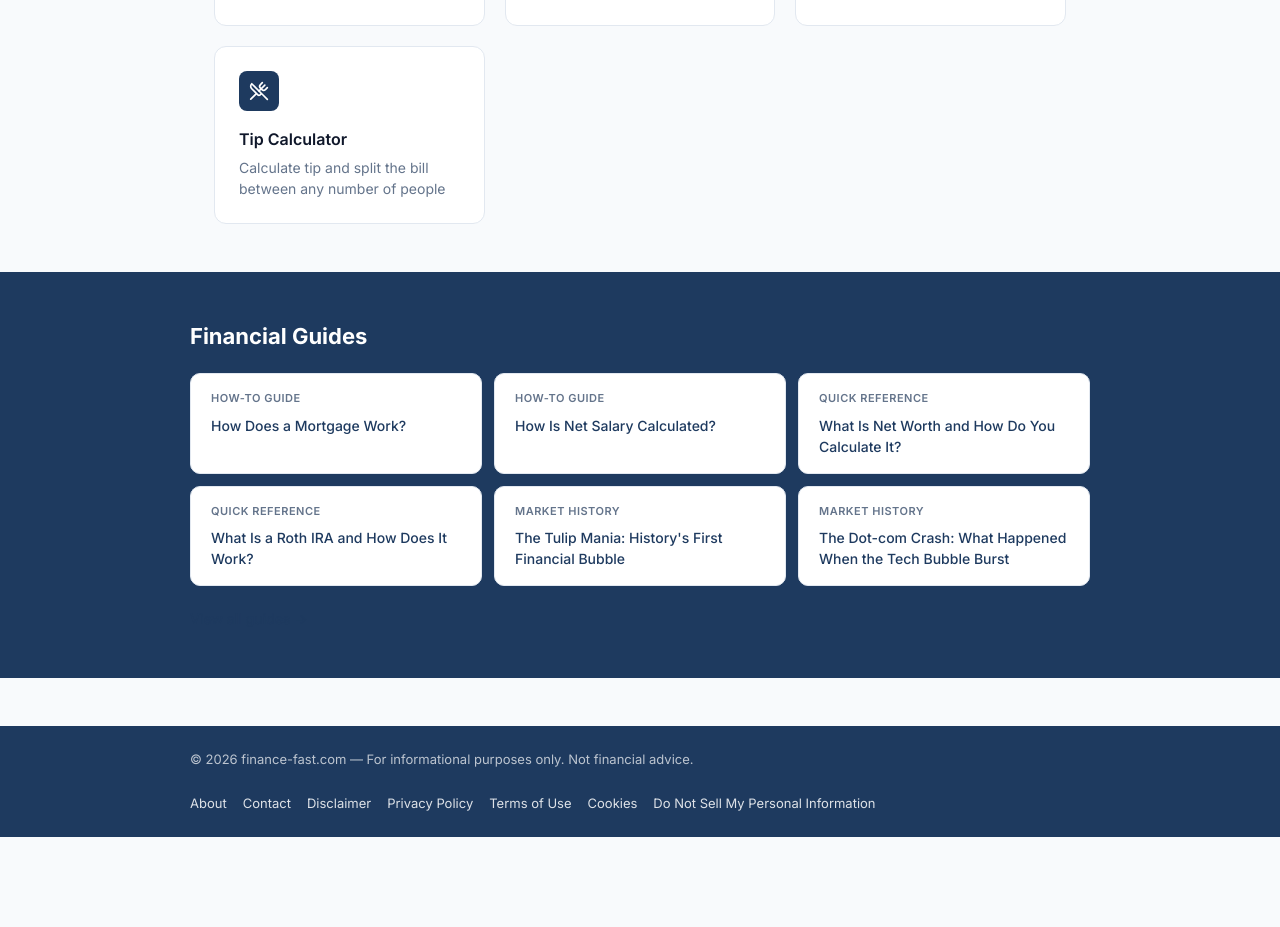
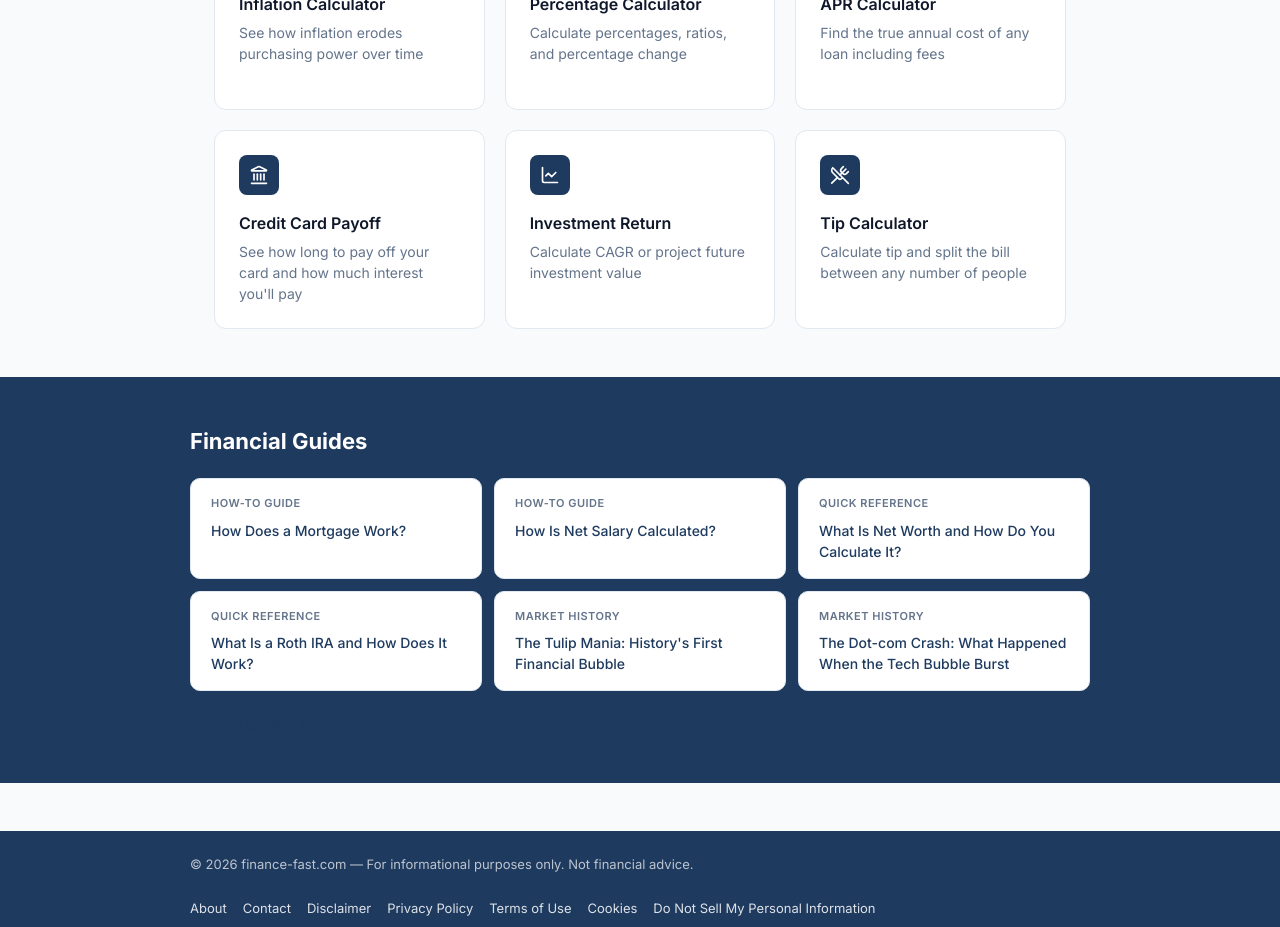
Before and after one commit to aure84/finance-calculator, a React (Vite) app: page / in a window 1280 px wide. Shown: the part 1020-1947 px from the top of the page. Before the commit the page ends 1921 px from the top, so only its background shows below. Built offline with nearby package versions, Linux system fonts and the light colour scheme.

Commit message:
feat: add credit card and investment return cards to home page

```diff
--- a/src/pages/HomePage.tsx
+++ b/src/pages/HomePage.tsx
@@ -1,5 +1,5 @@
 import { Link } from 'react-router-dom'
-import { Wallet, Home, TrendingUp, Car, CreditCard, PiggyBank, Receipt, Target, Percent, BarChart2, Calculator, BadgePercent, UtensilsCrossed } from 'lucide-react'
+import { Wallet, Home, TrendingUp, Car, CreditCard, PiggyBank, Receipt, Target, Percent, BarChart2, Calculator, BadgePercent, UtensilsCrossed, Landmark, LineChart } from 'lucide-react'
 import SEOMeta from '../components/SEOMeta'
 import { blogPosts } from '../data/blogPosts'
 import styles from './HomePage.module.css'
@@ -26,6 +26,8 @@ const calculators = [
   { to: '/inflation-calculator', icon: BarChart2, title: 'Inflation Calculator', desc: 'See how inflation erodes purchasing power over time' },
   { to: '/percentage-calculator', icon: Calculator, title: 'Percentage Calculator', desc: 'Calculate percentages, ratios, and percentage change' },
   { to: '/apr-calculator', icon: BadgePercent, title: 'APR Calculator', desc: 'Find the true annual cost of any loan including fees' },
+  { to: '/credit-card-payoff-calculator', icon: Landmark, title: 'Credit Card Payoff', desc: 'See how long to pay off your card and how much interest you\'ll pay' },
+  { to: '/investment-return-calculator', icon: LineChart, title: 'Investment Return', desc: 'Calculate CAGR or project future investment value' },
   { to: '/tip-calculator', icon: UtensilsCrossed, title: 'Tip Calculator', desc: 'Calculate tip and split the bill between any number of people' },
 ]
 
```
